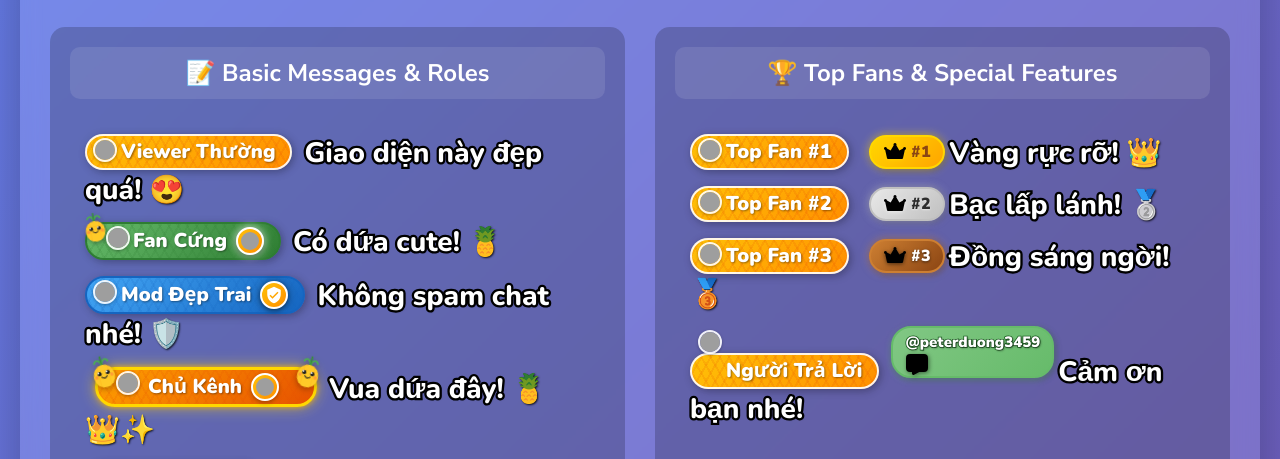
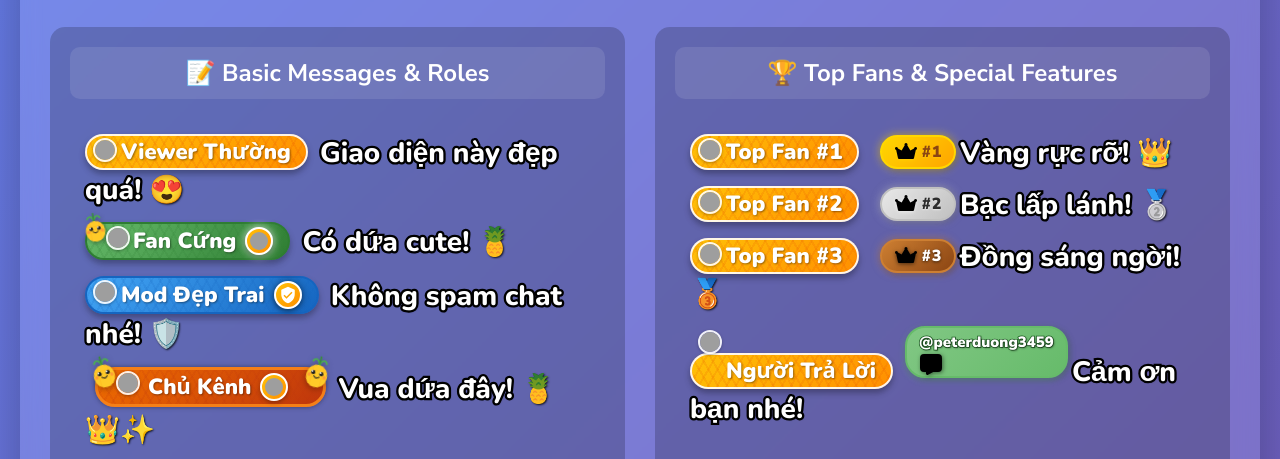
Before and after one commit to lupclky/css, a plain HTML site: page test_chat.html in a window 1280 px wide. Shown: the part 136-595 px from the top of the page. Drawn offline with nearby package versions, Linux system fonts and the light colour scheme; grey boxes are pictures that could not be loaded.

Commit message:
Kênh chat 1.1

```diff
--- a/css3.css
+++ b/css3.css
@@ -323,7 +323,8 @@
             display: inline-block !important;
             vertical-align: middle !important;
             max-width: 100% !important;
-        height: auto !important;
+            height: 36px !important;
+            width: auto !important;
         }
 
 
@@ -342,7 +343,7 @@
 
             border-radius: 20px !important;
             border: 2.5px solid rgba(255, 255, 255, 0.9) !important;
-        box-shadow: 2px 2px 8px rgba(0, 0, 0, 0.3) !important;
+            box-shadow: 0 4px 6px rgba(0, 0, 0, 0.3) !important;
             white-space: nowrap !important;
 
 
@@ -439,14 +440,14 @@
 
         yt-live-chat-text-message-renderer[author-type="owner"] yt-live-chat-author-chip {
 
-        border: 3px solid #FFD700 !important;
-        box-shadow: 0 0 15px rgba(255, 215, 0, 0.6), 0 0 5px rgba(255, 160, 0, 0.8) !important;
+            border: 3px solid #F57F17 !important;
+            box-shadow: 0 0 5px rgba(0, 0, 0, 0.4) !important;
 
 
             background:
-            repeating-linear-gradient(60deg, transparent 0px, transparent 6px, rgba(230, 81, 0, 0.15) 6px, rgba(230, 81, 0, 0.15) 8px),
-            repeating-linear-gradient(-60deg, transparent 0px, transparent 6px, rgba(230, 81, 0, 0.15) 6px, rgba(230, 81, 0, 0.15) 8px),
-            linear-gradient(135deg, #FFA000 0%, #E65100 100%) !important;
+                repeating-linear-gradient(60deg, transparent 0px, transparent 6px, rgba(191, 54, 12, 0.15) 6px, rgba(191, 54, 12, 0.15) 8px),
+                repeating-linear-gradient(-60deg, transparent 0px, transparent 6px, rgba(191, 54, 12, 0.15) 6px, rgba(191, 54, 12, 0.15) 8px),
+                linear-gradient(135deg, #EF6C00 0%, #BF360C 100%) !important;
 
 
             padding: 3px 35px 3px 50px !important;
@@ -499,7 +500,7 @@
             color: #FFFFFF !important;
             font-family: "Nunito", "Noto Sans", sans-serif !important;
             font-weight: 900 !important;
-        font-size: 20px !important;
+            font-size: 22px !important;
             line-height: 26px !important;
             text-shadow: 1px 1px 2px rgba(0, 0, 0, 0.4) !important;
         }
```
Lines whose indentation alone changed are shown as unchanged.
